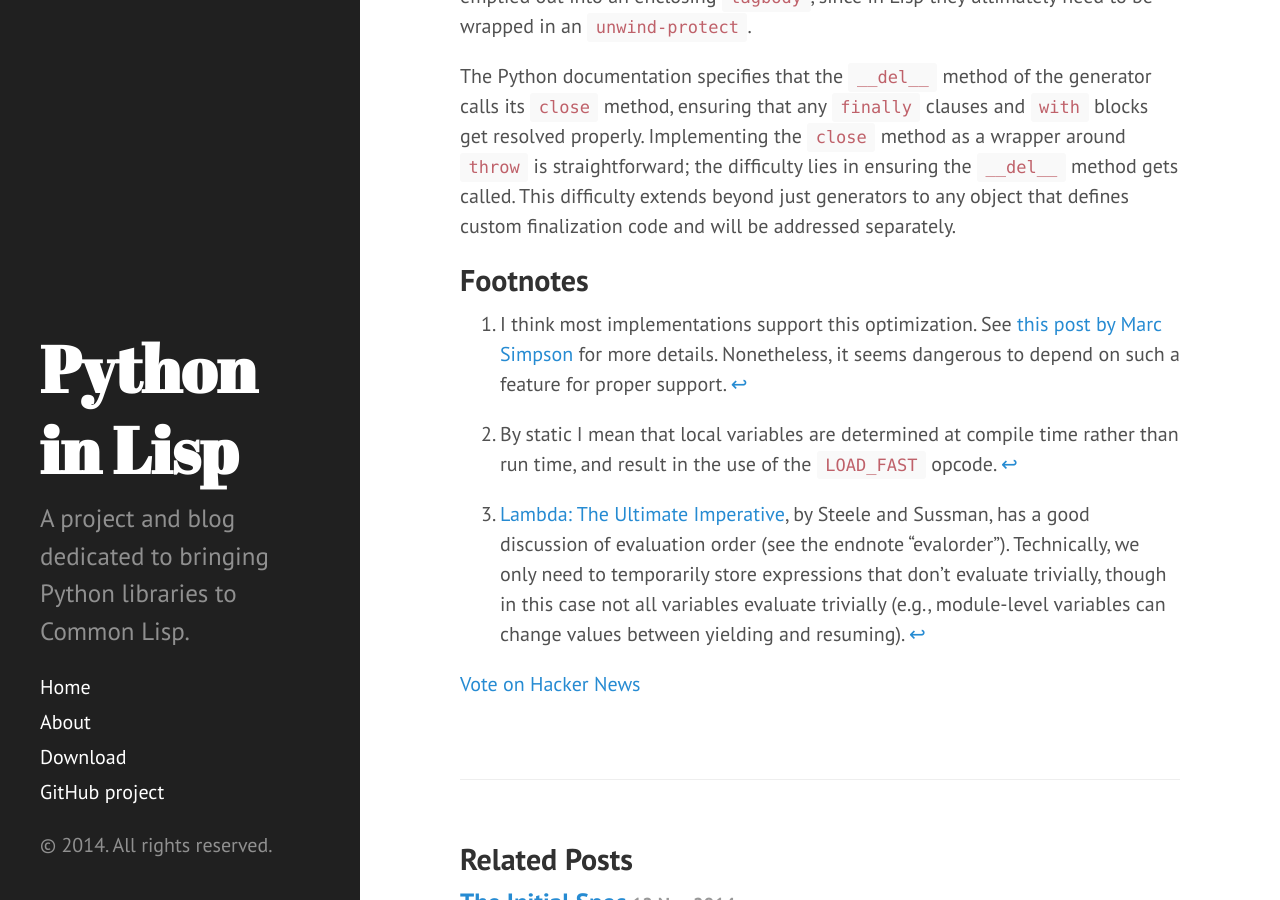
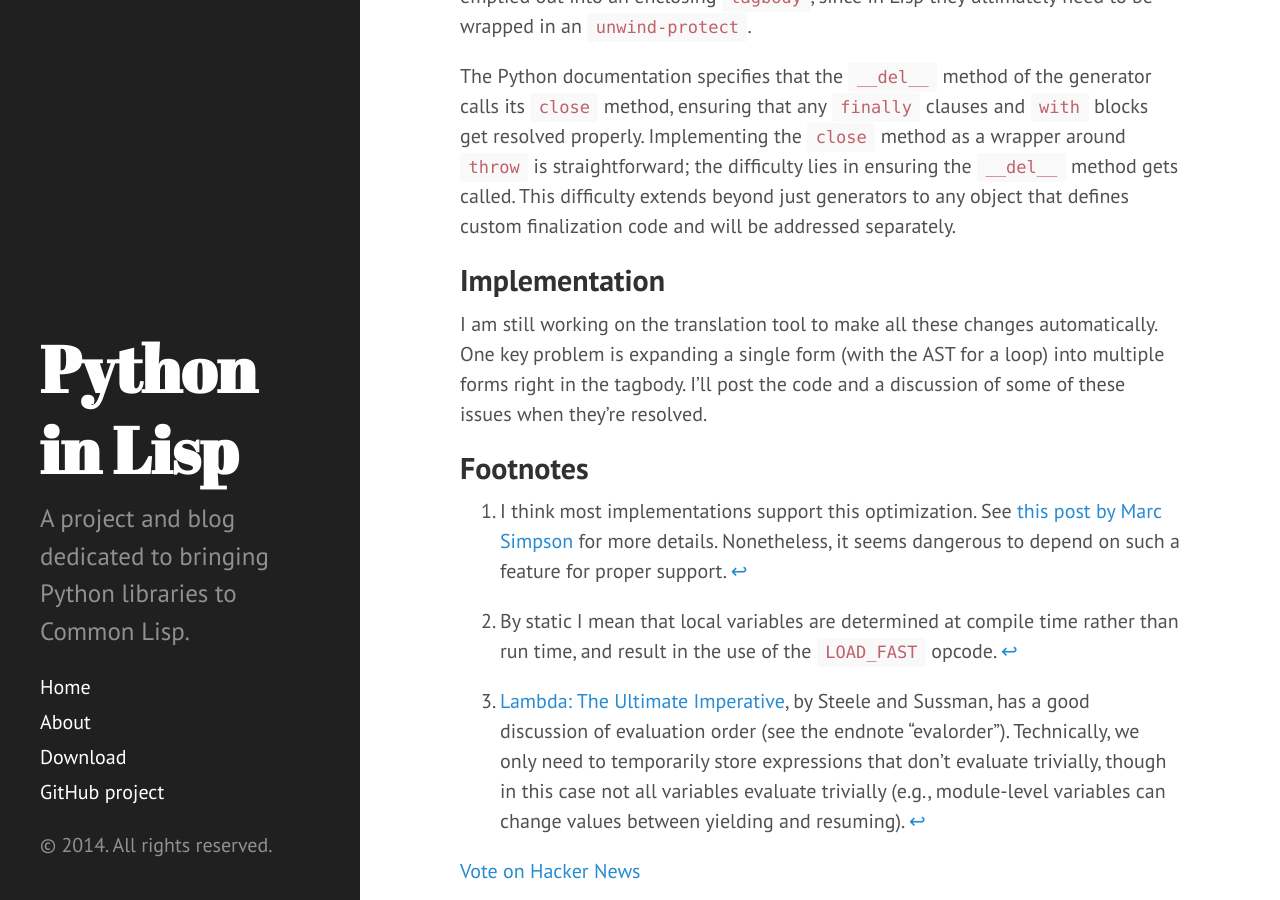
Before and after one commit to felipeochoa/aqua-lisp, a Jekyll site: the page built from _posts/2014-11-30-generators.md, in a window 1280 px wide and 900 px high, scrolled down 4390 px. Built offline with Jekyll 4.4.1, drawn with Linux system fonts in a browser that asks for light colours.

Commit message:
added implementation section

```diff
--- a/_posts/2014-11-30-generators.md
+++ b/_posts/2014-11-30-generators.md
@@ -194,6 +194,13 @@ difficulty lies in ensuring the `__del__` method gets called. This
 difficulty extends beyond just generators to any object that defines
 custom finalization code and will be addressed separately.
 
+## Implementation
+
+I am still working on the translation tool to make all these changes
+automatically. One key problem is expanding a single form (with the
+AST for a loop) into multiple forms right in the tagbody. I'll post
+the code and a discussion of some of these issues when they're resolved.
+
 ## Footnotes
 
 [^TCO]:
```
